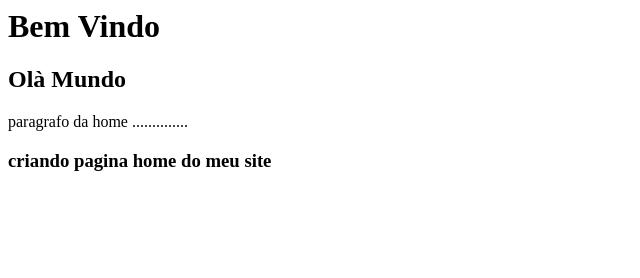
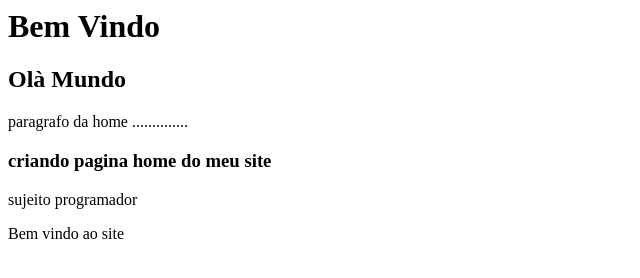
Before and after one commit to devsamuelsilva/curso_github, a plain HTML site: page index.html in a window 1280 px wide. Shown: the whole page, without its empty margins (0-640 px from the left). Drawn offline with Linux system fonts and the light colour scheme.

Commit message:
finalizando pagina home com toda descricao

```diff
--- a/index.html
+++ b/index.html
@@ -2,3 +2,5 @@
 <h2>Olà Mundo</h2>
 <p>paragrafo da home ..............</p>
 <h3> criando pagina home do meu site</h3>
+<p> sujeito programador</p>
+<p> Bem vindo ao site</p>
```
Also changed, not shown: nomes.txt.
